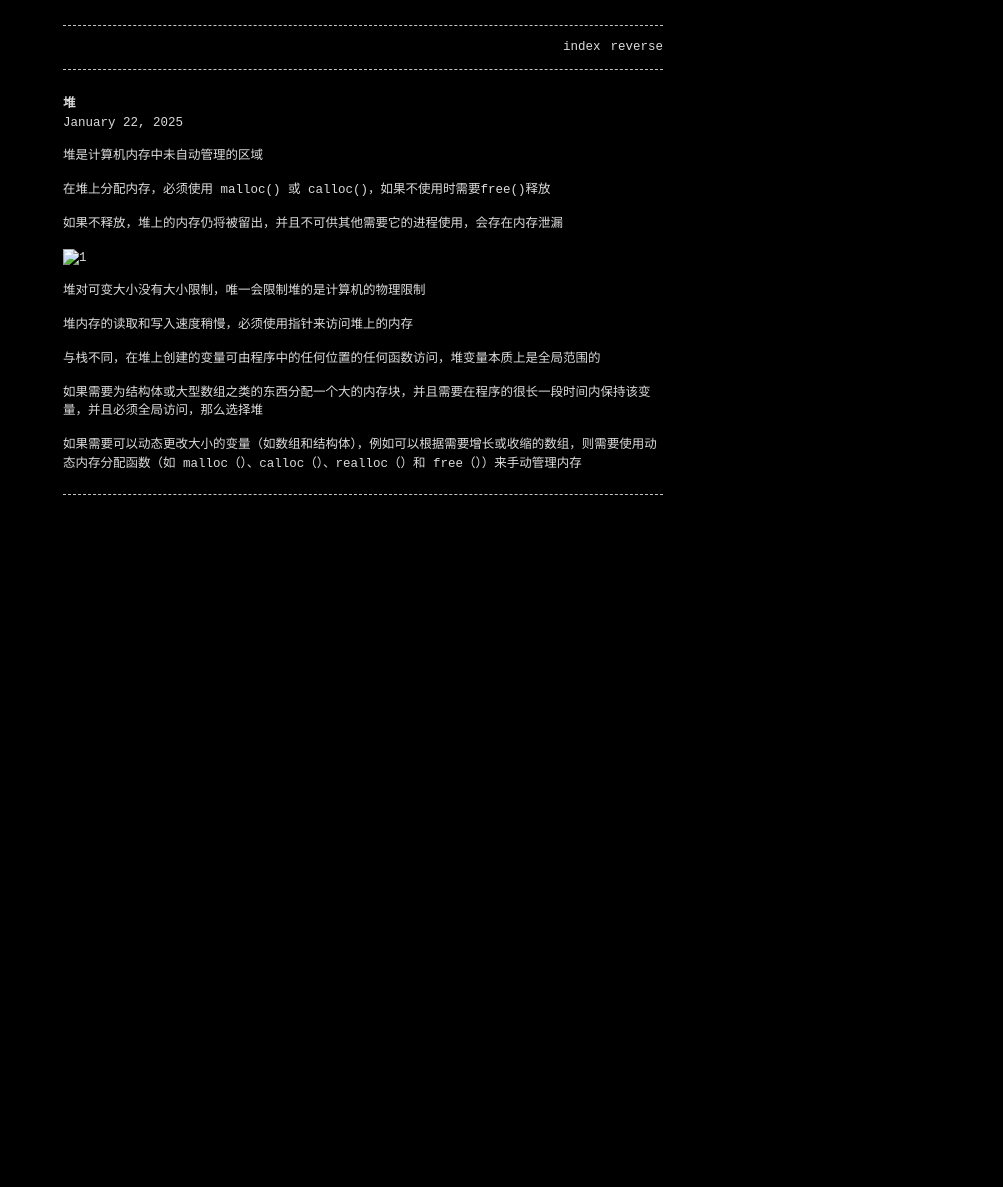
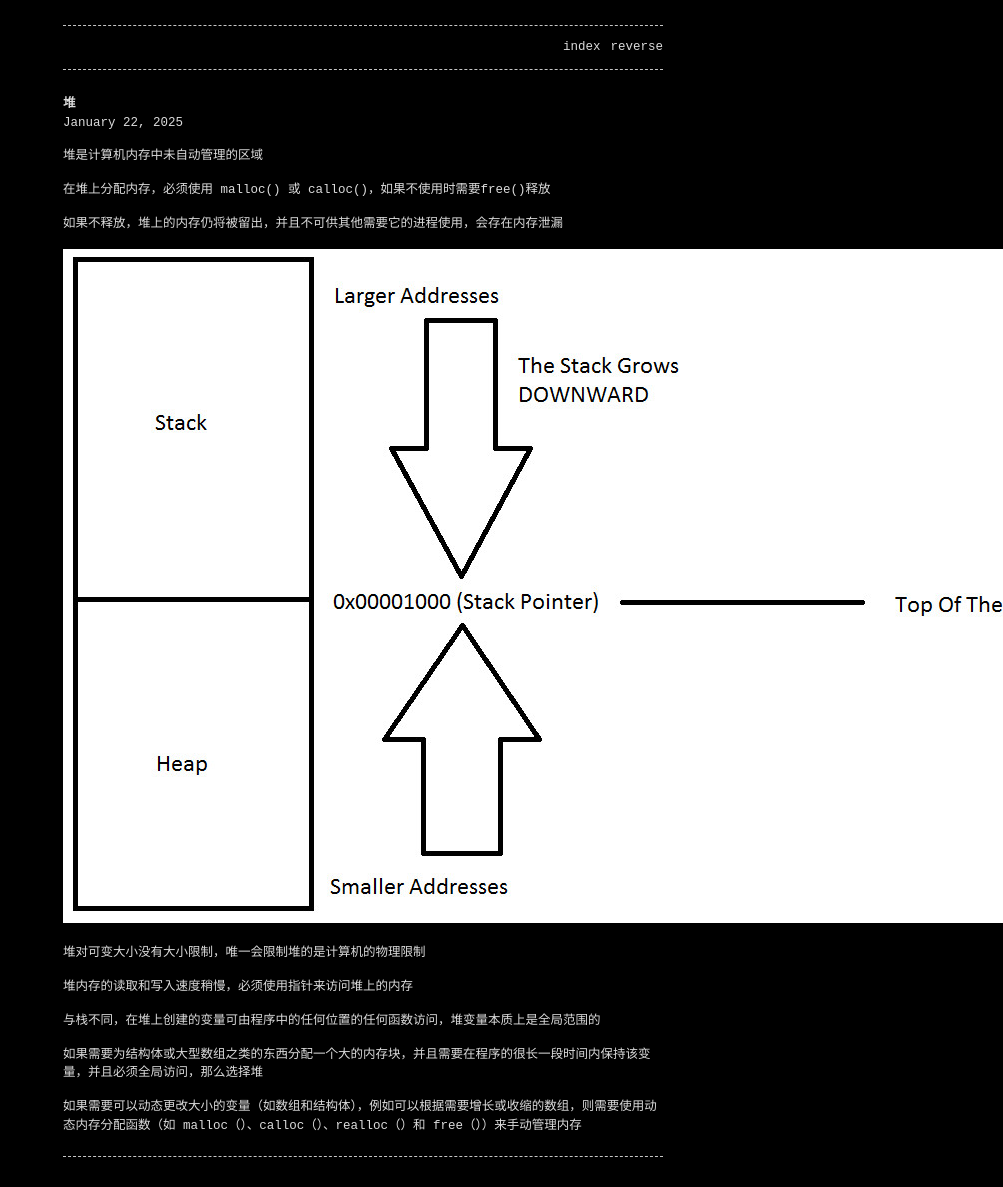
Before and after one commit to Cyphar0/Cyphar0.github.io, a Jekyll site: the page built from _posts/2025-01-21-reverse-堆.md, in a window 1280 px wide. Shown: the whole page, without its empty margins (277-1280 px from the left). Built offline with Jekyll 4.4.1, drawn with Linux system fonts in a browser that asks for light colours; before the commit the page ends 900 px from its top, so only the background shows below that.

Commit message:
Update 2025-01-21-reverse-堆.md

```diff
--- a/_posts/2025-01-21-reverse-堆.md
+++ b/_posts/2025-01-21-reverse-堆.md
@@ -11,7 +11,7 @@ date: 2025-01-22
 
 如果不释放，堆上的内存仍将被留出，并且不可供其他需要它的进程使用，会存在内存泄漏
 
-![1](assets/images/堆/1.jpg)
+![1](/assets/images/堆/1.jpg)
 
 堆对可变大小没有大小限制，唯一会限制堆的是计算机的物理限制
 
```
